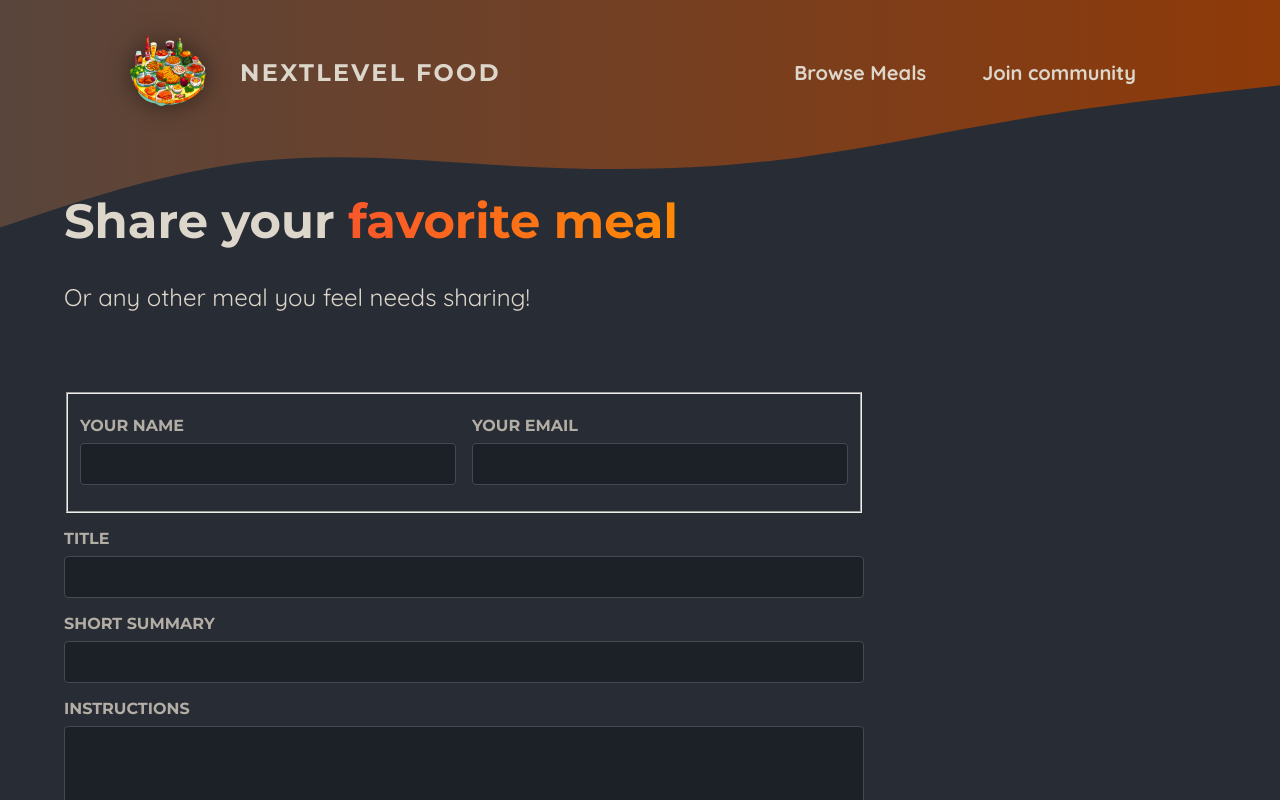
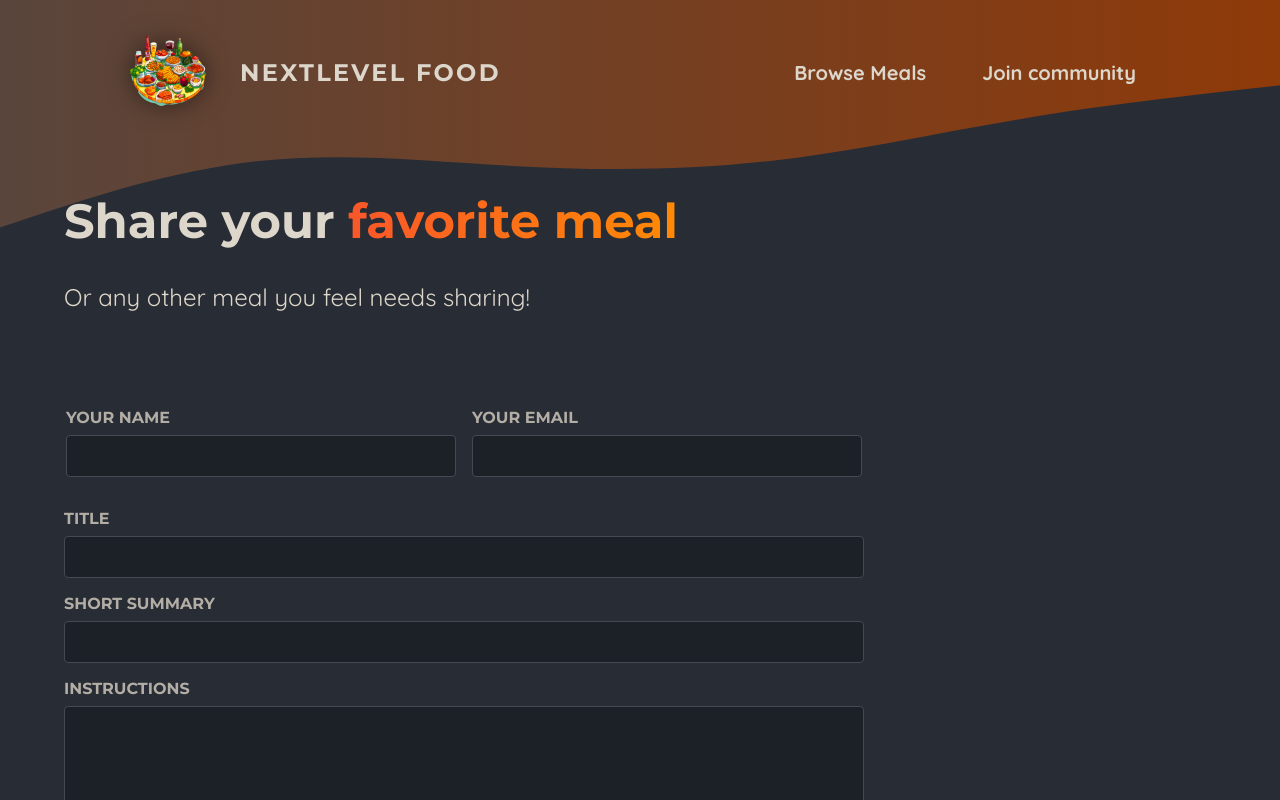
Before and after one commit to atheenaoteyza/05-onwards-foodies-starting-project, a Next.js app: page /meals/share in a window 1280 px wide. Shown: the top 800 px of the page. Built offline with nearby package versions, Linux system fonts and the light colour scheme.

Commit message:
chore: added padding, removed border

```diff
--- a/app/meals/share/page.module.css
+++ b/app/meals/share/page.module.css
@@ -61,6 +61,8 @@
 .row {
   display: flex;
   gap: 1rem;
+  padding: 0;
+  border: 0;
 }
 
 .row p {
```
